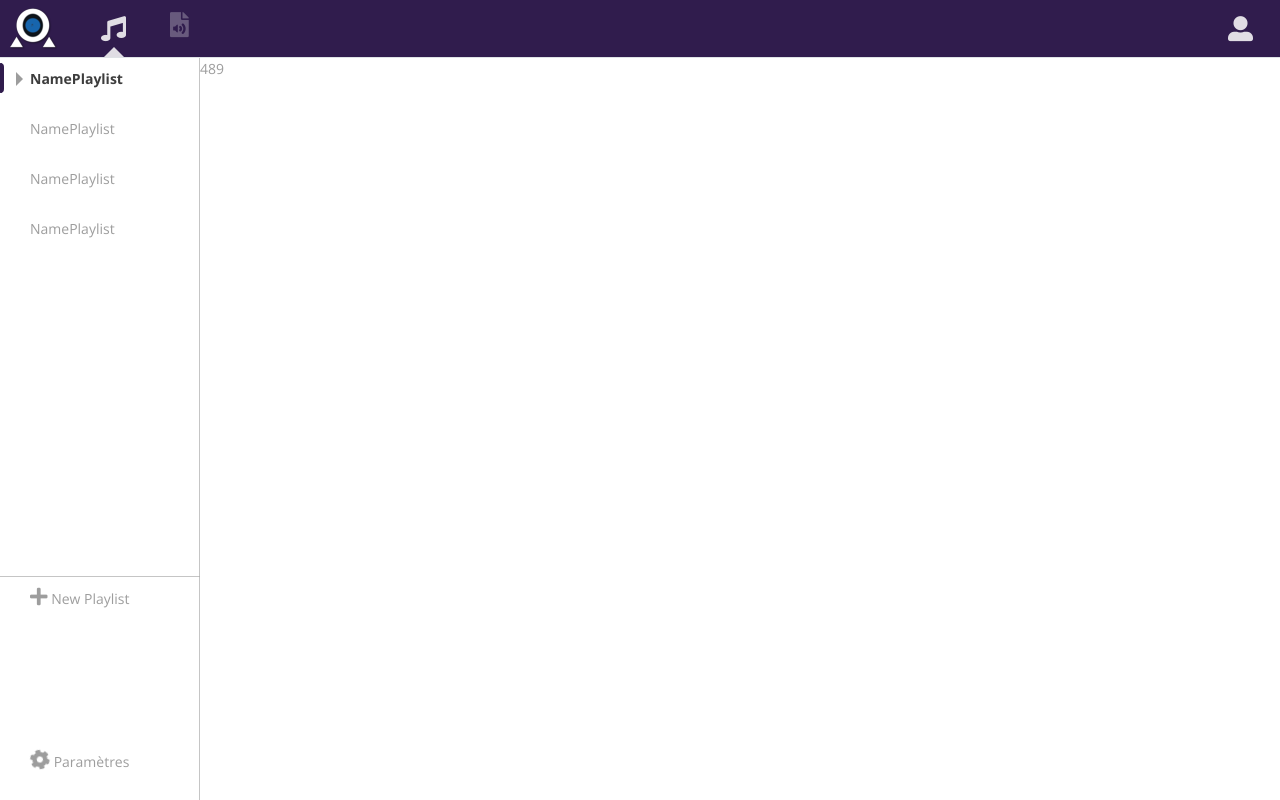
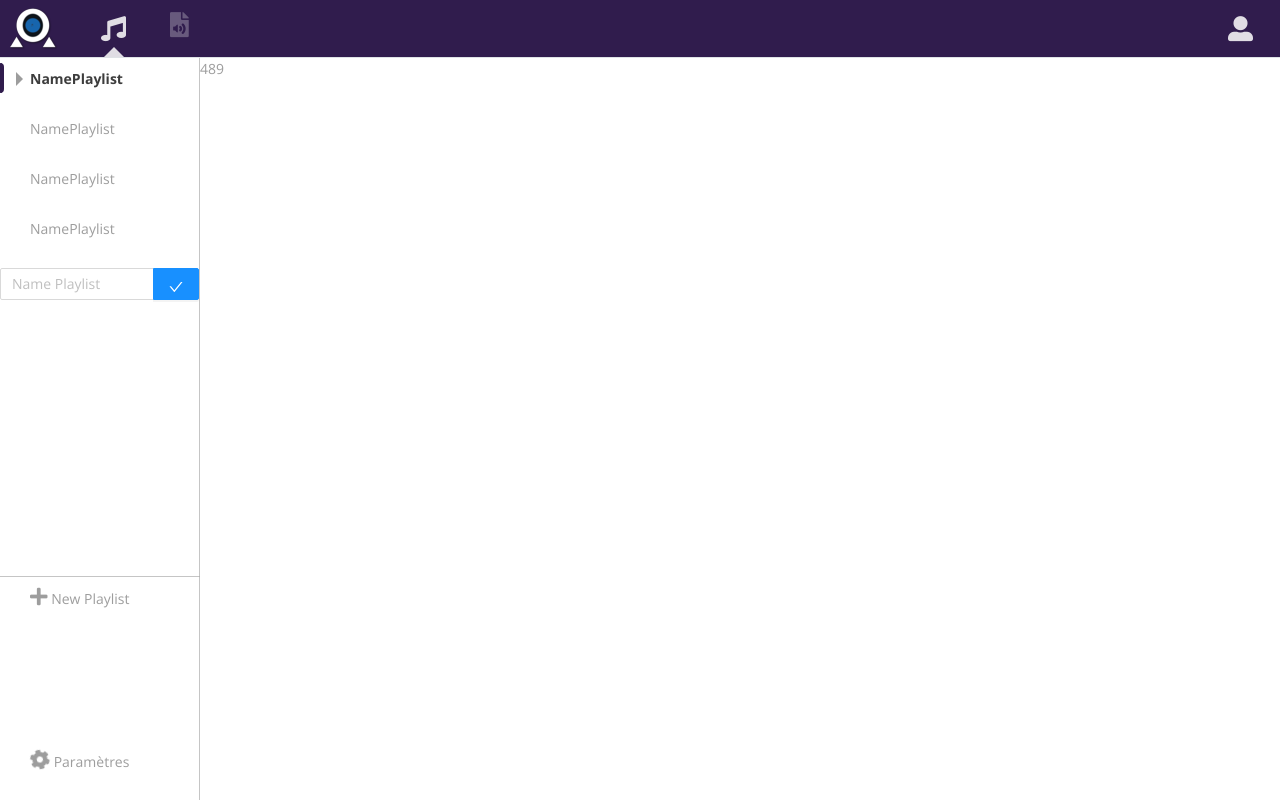
Before and after one commit to Ilingu/MusicApp, a React (Create React App) app: page / in a window 1280 px wide. Both pictures are taken after a click on the element "New Playlist". Built offline with nearby package versions, Linux system fonts and the light colour scheme; what apollo-upload-client would draw is missing.

Commit message:
+Front and req of new Playlist

```diff
--- a/src/CSS/Index.css
+++ b/src/CSS/Index.css
@@ -101,6 +101,10 @@ a {
   right: 10px;
 }
 
+#Header .nav #User span {
+  color: rgba(255, 255, 255, 0.85);
+}
+
 #Music {
   display: -webkit-box;
   display: -ms-flexbox;
--- a/src/Components/App/Static/Music.js
+++ b/src/Components/App/Static/Music.js
@@ -1,11 +1,15 @@
 import React, { Component } from "react";
+
 // Components
 import Menu from "./MusicMenu";
 import Playlist from "./Playlist";
+// Design
+import { notification } from "antd";
 
 class Music extends Component {
   state = {
     proportion: JSON.parse(window.localStorage.getItem("Proportion")),
+    newP: false,
   };
 
   saveProportion = (newVal) => {
@@ -15,10 +19,41 @@ class Music extends Component {
     });
   };
 
+  addPlaylist = (name) => {
+    if (
+      !name ||
+      typeof name !== "string" ||
+      name.trim().length === 0 ||
+      name === ""
+    ) {
+      notification["warning"]({
+        message: "Impossible de créer la playlist",
+        description: "Vueillez donner un nom à votre playlist.",
+      });
+
+      return false;
+    } else {
+      this.setState({ newP: false });
+
+      return true;
+    }
+  };
+
   render() {
-    const { proportion } = this.state;
+    const { proportion, newP } = this.state;
 
-    if (!proportion) {
+    if (
+      !proportion ||
+      !proportion[0] ||
+      !proportion[1] ||
+      !proportion[2] ||
+      proportion[0] < 200 ||
+      proportion[0] > 500 ||
+      proportion[1] > 90 ||
+      proportion[1] < 30 ||
+      proportion[2] > 90 ||
+      proportion[2] < 30
+    ) {
       this.setState({ proportion: [200, 70, 30] });
       window.localStorage.setItem("Proportion", JSON.stringify([200, 70, 30]));
     }
@@ -28,6 +63,9 @@ class Music extends Component {
         <Menu
           proportion={!proportion ? [200, 70, 30] : proportion}
           saveProportion={this.saveProportion}
+          onClickNewP={() => this.setState({ newP: true })}
+          addPlaylist={this.addPlaylist}
+          newP={newP}
         />
         <Playlist />
       </section>
--- a/src/Components/App/Static/MusicMenu.js
+++ b/src/Components/App/Static/MusicMenu.js
@@ -1,4 +1,21 @@
 import React, { Component } from "react";
+import gql from "graphql-tag";
+import { Mutation } from "react-apollo";
+// Design
+import { Input } from "antd";
+import { CheckOutlined } from "@ant-design/icons";
+
+const { Search } = Input;
+// Graphql
+
+const ADD_PLAYLIST = gql`
+  mutation AddPlaylist($name: String!) {
+    addPlaylist(name: $name) {
+      id
+      name
+    }
+  }
+`;
 
 class MusicMenu extends Component {
   resizeEl = () => {
@@ -96,12 +113,28 @@ class MusicMenu extends Component {
           <div className="Playlist bloc" id="4">
             NamePlaylist
           </div>
+          {this.props.newP ? (
+            <Mutation mutation={ADD_PLAYLIST}>
+              {(addPlaylist, { data }) => (
+                <Search
+                  placeholder="Name Playlist"
+                  onSearch={(value) => {
+                    if (this.props.addPlaylist(value)) {
+                      addPlaylist({ variables: { name: value } });
+                    }
+                  }}
+                  enterButton={<CheckOutlined />}
+                  style={{ width: `${this.props.proportion[0]}px` }}
+                />
+              )}
+            </Mutation>
+          ) : null}
           <div id="resizeR" className="resize R"></div>
           <div id="resizeB" className="resize B"></div>
         </div>
         <div id="settings" style={{ height: `${this.props.proportion[2]}%` }}>
           <div id="resizeR2" className="resize R"></div>
-          <div className="NewPlaylist bloc">
+          <div className="NewPlaylist bloc" onClick={this.props.onClickNewP}>
             <span className="fas fa-plus"></span> New Playlist
           </div>
           <div className="settings bloc">
--- a/src/Components/Design/Header.js
+++ b/src/Components/Design/Header.js
@@ -37,10 +37,8 @@ const Header = ({ MusicPage, ChangeMusicPage, mode404 }) => (
       )}
 
       <Nav.Item id="User">
-        <Nav.Link>
-          <Link to="User">
-            <span className="fas fa-user-alt"></span>
-          </Link>
+        <Nav.Link href="User">
+          <span className="fas fa-user-alt"></span>
         </Nav.Link>
       </Nav.Item>
     </Nav>
```
